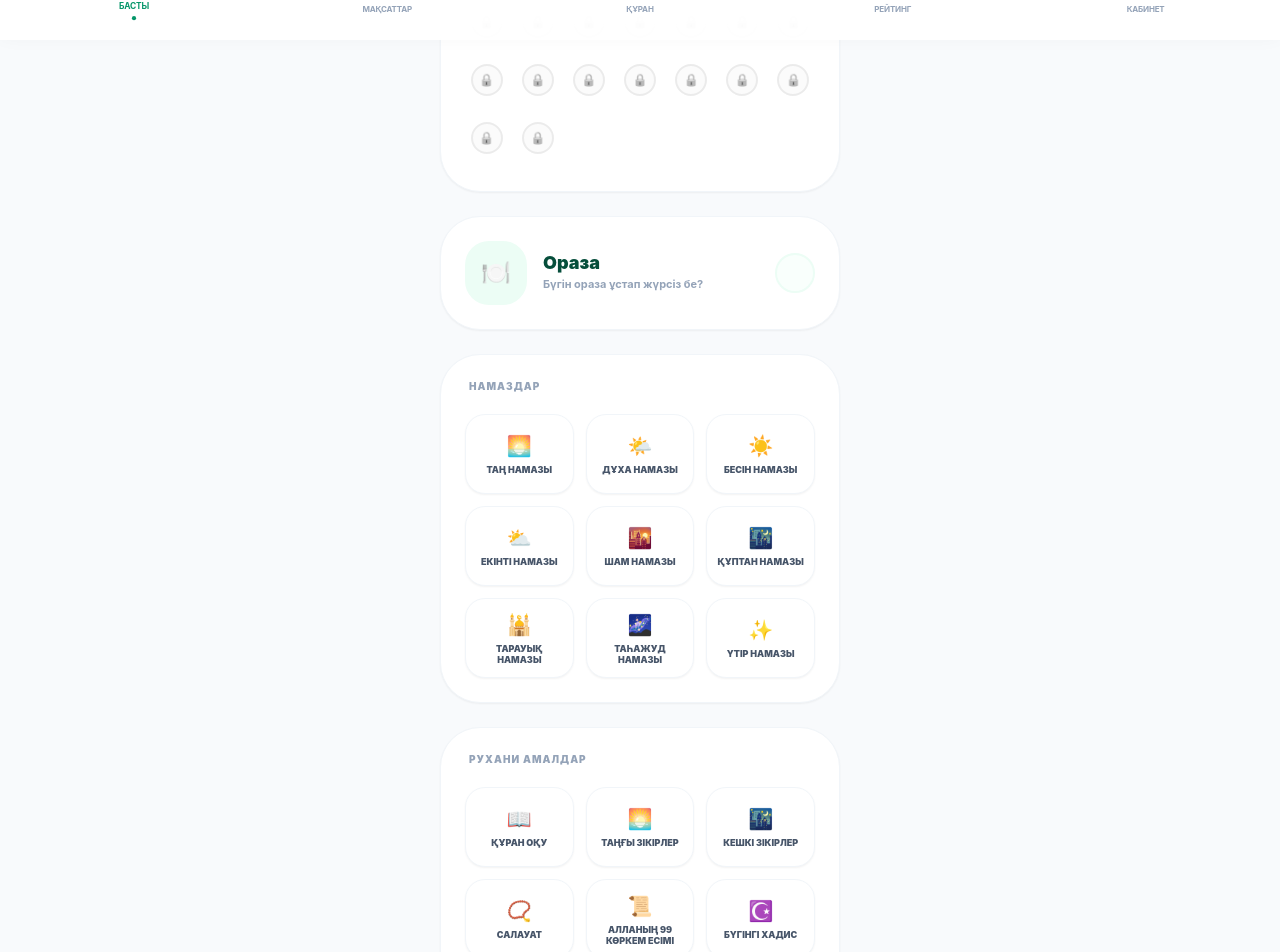
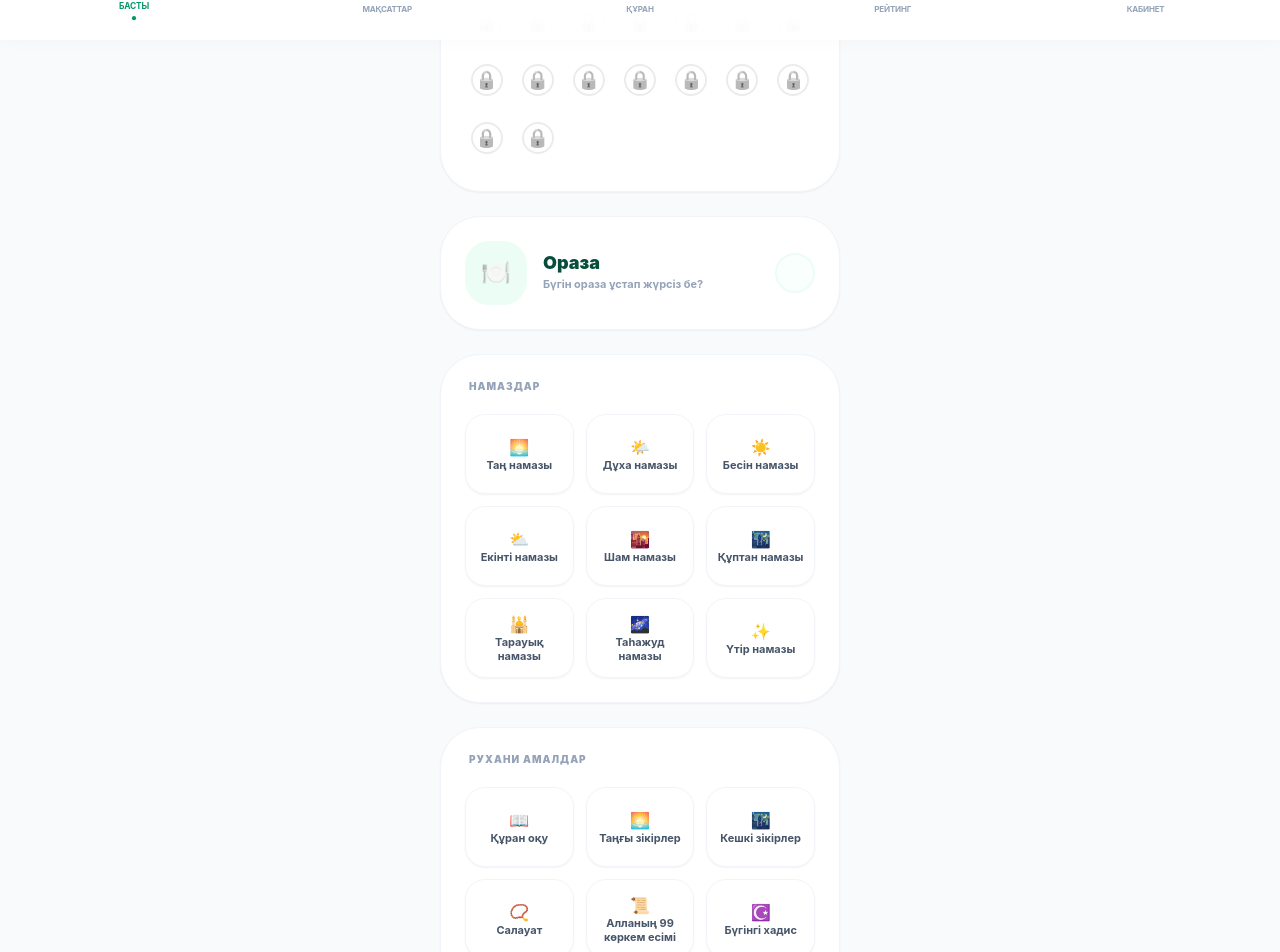
Before and after one commit to faramoldash/imantap, a React (Vite) app: page / in a window 1280 px wide. Shown: the part 760-1712 px from the top of the page. Built offline with nearby package versions, Linux system fonts and the light colour scheme.

Commit message:
perf: Memoize Dashboard components for better performance

```diff
--- a/components/Dashboard.tsx
+++ b/components/Dashboard.tsx
@@ -160,49 +160,60 @@ const Dashboard: React.FC<DashboardProps> = ({
   // Determine which days are available
   const maxAvailableDay = Math.max(1, realTodayDay);
 
-  const ProgressCircle = ({ percentage, isSelected, isToday, dayNum }: any) => {
+  const ProgressCircle = React.memo(({ percentage, isSelected, isToday, dayNum, maxAvailableDay, onDaySelect }: any) => {
     const radius = 15;
     const stroke = isSelected ? 4 : 2;
     const size = 42;
     const center = size / 2;
     const circumference = radius * 2 * Math.PI;
     const offset = circumference - (percentage / 100) * circumference;
-
     const isLocked = dayNum > maxAvailableDay;
 
     return (
       <div
         onClick={() => !isLocked && onDaySelect(dayNum)}
         className={`relative flex flex-col items-center justify-center transition-all ${
-           isLocked ? 'cursor-not-allowed opacity-40 grayscale' : 'cursor-pointer'
+          isLocked ? 'cursor-not-allowed opacity-40 grayscale' : 'cursor-pointer'
         } ${isSelected ? 'scale-110 z-10' : 'opacity-80'}`}
         style={{ width: size, height: size }}
       >
-        {isToday && !isLocked && <div className="absolute inset-0 bg-emerald-400/20 rounded-full animate-pulse blur-sm scale-125"></div>}
-
+        <svg width={size} height={size} className="absolute">
+          <circle cx={center} cy={center} r={radius} fill="none" stroke="currentColor" strokeWidth={stroke} className="text-slate-200" />
+          <circle
+            cx={center}
+            cy={center}
+            r={radius}
+            fill="none"
+            stroke="currentColor"
+            strokeWidth={stroke}
+            strokeDasharray={circumference}
+            strokeDashoffset={offset}
+            className={isSelected ? 'text-emerald-600' : 'text-emerald-400'}
+            style={{ transform: 'rotate(-90deg)', transformOrigin: '50% 50%', transition: 'stroke-dashoffset 0.3s ease' }}
+          />
+        </svg>
+        {isToday && !isLocked && <span className="absolute -top-1 -right-1 w-3 h-3 bg-amber-400 rounded-full animate-pulse" />}
         {isLocked ? (
-            <div className="w-8 h-8 rounded-full border-2 border-slate-200 bg-slate-50 flex items-center justify-center text-xs text-slate-300">
-               🔒
-            </div>
+          <span className="text-lg">🔒</span>
         ) : (
-            <svg height={size} width={size} className="transform -rotate-90 relative">
-              <circle stroke={isSelected ? "#e2e8f0" : "#f1f5f9"} fill="transparent" strokeWidth={stroke} r={radius} cx={center} cy={center} />
-              <circle stroke="currentColor" fill={isSelected ? '#10b98125' : 'transparent'} strokeWidth={stroke} strokeDasharray={circumference} style={{ strokeDashoffset: offset }} r={radius} cx={center} cy={center} className={`${isSelected ? 'text-emerald-500' : isToday ? 'text-emerald-400' : 'text-emerald-600/40'} transition-all`} />
-            </svg>
+          <span className={`text-xs font-black ${isSelected ? 'text-emerald-600' : 'text-slate-700'}`}>{dayNum}</span>
         )}
-
-        {!isLocked && <span className={`absolute text-[11px] font-black ${isSelected ? 'text-emerald-700' : isToday ? 'text-emerald-600' : 'text-slate-500'}`}>{dayNum}</span>}
+        {!isLocked && <div className="text-[8px] font-bold text-slate-400 absolute -bottom-4">{dayNum}</div>}
       </div>
     );
-  };
+  });
 
-  const ItemButton = ({ id, icon, small }: any) => (
-    <button onClick={(e) => toggleItem(id, e)} className={`p-2 rounded-[1.25rem] border transition-all flex flex-col items-center justify-center space-y-1 relative active:scale-95 ${small ? 'h-20' : 'h-24'} ${data[id] ? 'bg-emerald-50 border-emerald-200 text-emerald-700 shadow-inner' : 'bg-white border-slate-100 text-slate-600 shadow-sm'}`}>
-      <span className={small ? "text-xl" : "text-2xl"}>{icon}</span>
-      <span className="text-[9px] font-black text-center leading-tight uppercase px-0.5">{t.items[id]}</span>
-      {data[id] && <div className="absolute top-1.5 right-1.5 w-4 h-4 bg-emerald-500 rounded-full flex items-center justify-center text-[8px] text-white shadow-md border border-white">✓</div>}
+  // Мемоизированный компонент для производительности
+  const ItemButton = React.memo(({ id, icon, small, data, toggleItem, t }: any) => (
+    <button
+      onClick={(e) => toggleItem(id, e)}
+      className={`p-2 rounded-[1.25rem] border transition-all flex flex-col items-center justify-center space-y-1 relative active:scale-95 ${small ? 'h-20' : 'h-24'} ${data[id] ? 'bg-emerald-50 border-emerald-200 text-emerald-700 shadow-inner' : 'bg-white border-slate-100 text-slate-600 shadow-sm'}`}
+    >
+      {icon}
+      <span className="text-[11px] font-bold text-center leading-tight">{t.items[id]}</span>
+      {data[id] && <span className="absolute top-1 right-1 text-xs">✓</span>}
     </button>
-  );
+  ));
 
   return (
     <div className="space-y-6 pb-24 relative">
@@ -260,7 +271,15 @@ const Dashboard: React.FC<DashboardProps> = ({
         </div>
         <div className="grid grid-cols-7 gap-y-4 gap-x-2 justify-items-center overflow-x-auto pb-2 no-scrollbar">
           {Array.from({ length: TOTAL_DAYS }, (_, i) => i + 1).map((d) => (
-            <ProgressCircle key={d} dayNum={d} percentage={calculateProgress(d)} isSelected={selectedDay === d} isToday={realTodayDay === d} />
+            <ProgressCircle
+              key={d}
+              percentage={calculateProgress(d)}
+              isSelected={selectedDay === d}
+              isToday={d === realTodayDay}
+              dayNum={d}
+              maxAvailableDay={maxAvailableDay}
+              onDaySelect={onDaySelect}
+            />
           ))}
         </div>
       </div>
@@ -284,15 +303,15 @@ const Dashboard: React.FC<DashboardProps> = ({
         <div className="bg-white p-6 rounded-[2.5rem] shadow-sm border border-slate-100">
            <h4 className="text-[10px] font-black text-slate-400 mb-5 tracking-widest uppercase px-1">Намаздар</h4>
            <div className="grid grid-cols-3 gap-3">
-              <ItemButton id="fajr" icon="🌅" small />
-              <ItemButton id="duha" icon="🌤️" small />
-              <ItemButton id="dhuhr" icon="☀️" small />
-              <ItemButton id="asr" icon="⛅" small />
-              <ItemButton id="maghrib" icon="🌇" small />
-              <ItemButton id="isha" icon="🌃" small />
-              <ItemButton id="taraweeh" icon="🕌" small />
-              <ItemButton id="tahajjud" icon="🌌" small />
-              <ItemButton id="witr" icon="✨" small />
+              <ItemButton id="fajr" icon="🌅" small data={data} toggleItem={toggleItem} t={t} />
+              <ItemButton id="duha" icon="🌤️" small data={data} toggleItem={toggleItem} t={t} />
+              <ItemButton id="dhuhr" icon="☀️" small data={data} toggleItem={toggleItem} t={t} />
+              <ItemButton id="asr" icon="⛅" small data={data} toggleItem={toggleItem} t={t} />
+              <ItemButton id="maghrib" icon="🌇" small data={data} toggleItem={toggleItem} t={t} />
+              <ItemButton id="isha" icon="🌃" small data={data} toggleItem={toggleItem} t={t} />
+              <ItemButton id="taraweeh" icon="🕌" small data={data} toggleItem={toggleItem} t={t} />
+              <ItemButton id="tahajjud" icon="🌌" small data={data} toggleItem={toggleItem} t={t} />
+              <ItemButton id="witr" icon="✨" small data={data} toggleItem={toggleItem} t={t} />
            </div>
         </div>
 
@@ -300,14 +319,14 @@ const Dashboard: React.FC<DashboardProps> = ({
         <div className="bg-white p-6 rounded-[2.5rem] shadow-sm border border-slate-100">
            <h4 className="text-[10px] font-black text-slate-400 mb-5 tracking-widest uppercase px-1">Рухани амалдар</h4>
            <div className="grid grid-cols-3 gap-3">
-              <ItemButton id="quranRead" icon="📖" small />
-              <ItemButton id="morningDhikr" icon="🌅" small />
-              <ItemButton id="eveningDhikr" icon="🌃" small />
-              <ItemButton id="salawat" icon="📿" small />
-              <ItemButton id="names99" icon="📜" small />
-              <ItemButton id="hadith" icon="☪️" small />
-              <ItemButton id="lessons" icon="🎧" small />
-              <ItemButton id="book" icon="📚" small />
+              <ItemButton id="quranRead" icon="📖" small data={data} toggleItem={toggleItem} t={t} />
+              <ItemButton id="morningDhikr" icon="🌅" small data={data} toggleItem={toggleItem} t={t} />
+              <ItemButton id="eveningDhikr" icon="🌃" small data={data} toggleItem={toggleItem} t={t} />
+              <ItemButton id="salawat" icon="📿" small data={data} toggleItem={toggleItem} t={t} />
+              <ItemButton id="names99" icon="📜" small data={data} toggleItem={toggleItem} t={t} />
+              <ItemButton id="hadith" icon="☪️" small data={data} toggleItem={toggleItem} t={t} />
+              <ItemButton id="lessons" icon="🎧" small data={data} toggleItem={toggleItem} t={t} />
+              <ItemButton id="book" icon="📚" small data={data} toggleItem={toggleItem} t={t} />
            </div>
         </div>
 
```
